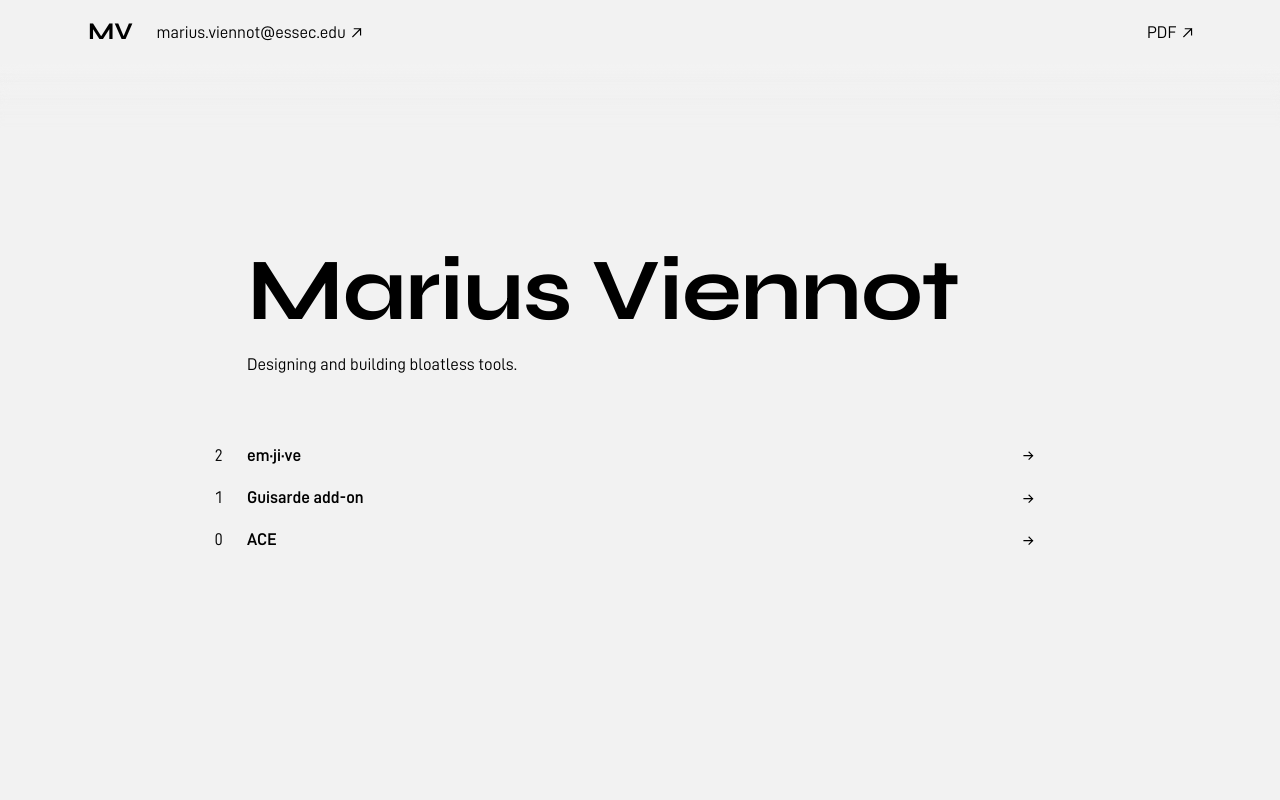
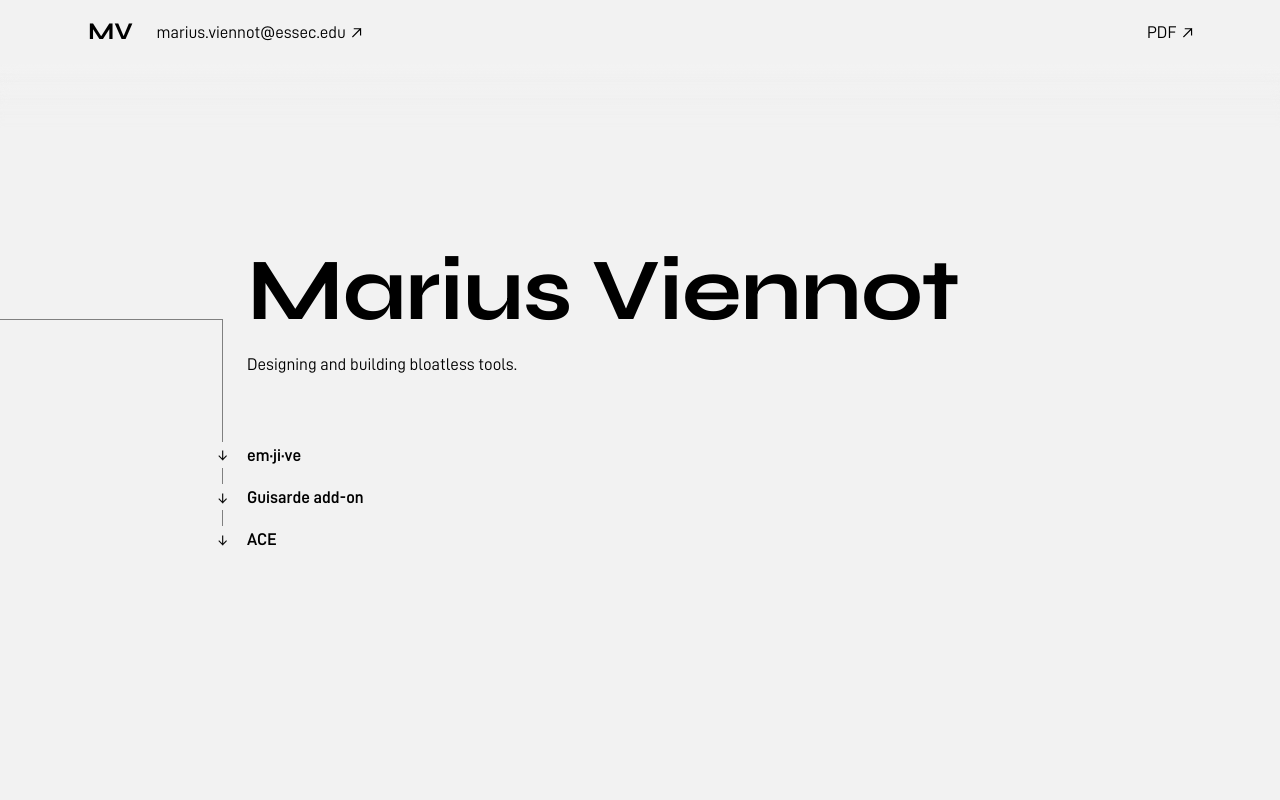
Before and after one commit to mariusvnt/ux-portfolio, a website built with Vite: page index.html in a window 1280 px wide. Shown: the top 800 px of the page. Built offline with nearby package versions, Linux system fonts and the light colour scheme.

Commit message:
Test grey hairline guides in the left column and down arrows on the cover
On the website only: a vertical line on the right edge of the left
column runs in each section from the big title's baseline to the end
of the last element, with holes for the left-column labels. A
horizontal line sits on each title's baseline, from the screen edge to
the vertical line. Lines are 0.75px in a new 50% --grey token.

The cover's 2/1/0 labels are replaced by down arrows on the line, and
its project links lose their right-pointing arrows.

Co-Authored-By: Claude Opus 5.5 <noreply@anthropic.com>

```diff
--- a/index.html
+++ b/index.html
@@ -37,13 +37,14 @@
       Arrows are added after links by src/main.js: a top-right arrow
       for links that leave the portfolio (other sites, email, the PDF),
       a left-to-right arrow for links to elsewhere on the portfolio.
-      data-no-arrow opts a link out (the MV monogram).
+      data-no-arrow opts a link out (the MV monogram, the cover's project
+      links). In the cover's project index, each project name has a
+      down arrow in the left column instead (data-arrow="down").
 
       On phones the labels in the left column switch to a compact form.
       A label with data-icon="mail|calendar|tools|link|person" is shown
       as that icon (added by src/main.js). Screen readers always get
-      the full label. The project index labels show the number alone at
-      every size ("Project " is visually hidden).
+      the full label.
     -->
     <header class="site-header screen-only">
       <div class="site-header__inner">
@@ -78,16 +79,16 @@
         <nav aria-label="Projects">
           <ul class="cover__index">
             <li class="row">
-              <p class="row__meta"><span class="visually-hidden">Project </span>2</p>
-              <a class="row__content" href="#emjive"><span class="text-body-strong">em·ji·ve</span></a>
+              <span class="row__meta" data-arrow="down" aria-hidden="true"></span>
+              <a class="row__content" href="#emjive" data-no-arrow><span class="text-body-strong">em·ji·ve</span></a>
             </li>
             <li class="row">
-              <p class="row__meta"><span class="visually-hidden">Project </span>1</p>
-              <a class="row__content" href="#guisarde"><span class="text-body-strong">Guisarde add-on</span></a>
+              <span class="row__meta" data-arrow="down" aria-hidden="true"></span>
+              <a class="row__content" href="#guisarde" data-no-arrow><span class="text-body-strong">Guisarde add-on</span></a>
             </li>
             <li class="row">
-              <p class="row__meta"><span class="visually-hidden">Project </span>0</p>
-              <a class="row__content" href="#ace"><span class="text-body-strong">ACE</span></a>
+              <span class="row__meta" data-arrow="down" aria-hidden="true"></span>
+              <a class="row__content" href="#ace" data-no-arrow><span class="text-body-strong">ACE</span></a>
             </li>
           </ul>
         </nav>
--- a/src/main.js
+++ b/src/main.js
@@ -13,12 +13,20 @@ const svg = (path) =>
   `<svg class="arrow" viewBox="0 0 12 12" aria-hidden="true" focusable="false"><path d="${path}" /></svg>`;
 const ARROW_OUT = svg('M1 11 11 1M3 1h8v8');
 const ARROW_IN = svg('M0 6h11M6.5 1.5 11 6l-4.5 4.5');
+// The same arrow turned to point down, its shaft in the middle of the box.
+const ARROW_DOWN = svg('M6 0v11M1.5 6.5 6 11l4.5-4.5');
 const here = location.origin + location.pathname;
 
 for (const link of document.querySelectorAll('a[href]:not([data-no-arrow])')) {
   const target = new URL(link.href);
   const leaves = target.origin + target.pathname !== here;
   link.insertAdjacentHTML('beforeend', leaves ? ARROW_OUT : ARROW_IN);
+}
+
+// Down arrows in the left column of the cover's project index, in front
+// of each project name (the links themselves have no arrow).
+for (const el of document.querySelectorAll('[data-arrow="down"]')) {
+  el.insertAdjacentHTML('beforeend', ARROW_DOWN);
 }
 
 // Compact labels: on phones, a left-column label with data-icon is shown
--- a/src/styles/main.css
+++ b/src/styles/main.css
@@ -252,21 +252,14 @@ video {
   gap: var(--space-3);
 }
 
-/* Plain like the CV's entry names. Each link is as wide as body text
-   (--measure): the name at the start, its arrow pushed to the end, so
-   the arrows line up with the right limit of the paragraphs. */
+/* Plain like the CV's entry names, with no arrow of their own: the
+   down arrow in the left column (added by src/main.js) points to them. */
 .cover__index a {
-  max-width: var(--measure);
-  display: flex;
-  justify-content: space-between;
-  align-items: baseline;
   text-decoration: none;
 }
 
-/* "Project 2 / 1 / 0": tabular figures give every digit the same
-   width, so the right-aligned labels line up whatever the number. */
-.cover__index .row__meta {
-  font-variant-numeric: tabular-nums;
+.cover__index .arrow {
+  margin-inline-start: 0;
 }
 
 /* ---------- Project ---------- */
@@ -338,6 +331,101 @@ video {
   color: var(--off-black);
 }
 
+/* ---------- Column lines (test, website only) ----------
+   A vertical hairline on the right edge of the left column, one
+   segment per section: from the big title's baseline, where it meets
+   the title's horizontal line, down past the pitch and the metadata to
+   the end of the section's last element.
+   The line sits behind the content: left-column labels' off-white
+   background cuts a hole in it, and the hero visual hides it.
+   A horizontal hairline sits on the baseline of each big title, in the
+   left column only. */
+@media screen {
+  /* Each section clips the masks drawn past its top or bottom. */
+  .cover,
+  .project {
+    position: relative;
+    isolation: isolate;
+    overflow-y: clip;
+  }
+
+  /* The line over the section's full height... */
+  .cover::before,
+  .project::before {
+    content: "";
+    position: absolute;
+    inset-block: 0;
+    left: calc(var(--meta-column-end) - var(--line-width));
+    width: var(--line-width);
+    background: var(--line-color);
+    z-index: -1;
+  }
+
+  /* ...masked from the section's top down to the title's baseline. The
+     mask is an empty inline-block at the start of the title: its
+     baseline is its bottom edge, so it stands on the title's baseline,
+     and the negative margins keep it from taking room in the line.
+     Shifted left across the column gap, it spans the line with half a
+     gap on each side. Painted with the line, behind the content. */
+  .row__title.main-title::before {
+    content: "";
+    display: inline-block;
+    position: relative;
+    z-index: -1;
+    left: calc(-1.5 * var(--column-gap));
+    width: var(--column-gap);
+    height: var(--line-reach);
+    margin-block-start: calc(-1 * var(--line-reach));
+    margin-inline-end: calc(-1 * var(--column-gap));
+    vertical-align: baseline;
+    background: var(--off-white);
+  }
+
+  /* ...and from the end of the last element to the section's bottom. */
+  .cover > :last-child,
+  .project > :last-child {
+    position: relative;
+  }
+
+  .cover > :last-child::after,
+  .project > :last-child::after {
+    content: "";
+    position: absolute;
+    inset: 100% 0 calc(-1 * var(--line-reach));
+    background: var(--off-white);
+    z-index: -1;
+  }
+
+  /* The background reaches half a gap past the column's edge (the text
+     stays put), so the hole is cut whatever the pixel rounding. */
+  .row__meta {
+    margin-inline-end: calc(-1 * var(--column-gap) / 2);
+    padding-inline-end: calc(var(--column-gap) / 2);
+    background: var(--off-white);
+  }
+
+  /* The cover's down arrows sit in their label's hole with their shaft
+     (the middle of the box) on the line: moved right by half the box,
+     back by half the line. */
+  .cover__index .arrow {
+    position: relative;
+    left: calc(var(--icon-size) / 2 - var(--line-width) / 2);
+  }
+
+  /* A grid item in the title's row, left column. Having no text, its
+     baseline is its bottom edge, so baseline alignment puts the line's
+     bottom on the title's baseline. The negative margin stretches it
+     left out to the screen edge. */
+  .row:has(> .main-title)::before {
+    content: "";
+    grid-column: 1;
+    grid-row: 1;
+    height: var(--line-width);
+    margin-inline-start: calc(-1 * var(--line-bleed));
+    background: var(--line-color);
+  }
+}
+
 /* ---------- PDF-only elements ----------
    Hidden on screen. Last before the print rules so it wins over the
    components' own display values (e.g. .details). */
--- a/src/styles/tokens.css
+++ b/src/styles/tokens.css
@@ -12,6 +12,8 @@
   --off-white: #f2f2f2;
   --off-black: #0d0d0d;
   --black: #000000;
+  /* The midpoint of the scale: a 50% grey. */
+  --grey: #808080;
 
   /* Dev-only marker for placeholder content (class="todo"). */
   --todo: #c2410c;
@@ -28,6 +30,17 @@
 
   /* ---------- Lines ---------- */
   --outline-todo: 1px dashed var(--todo);
+  /* Test: hairline guides on the website's left column. */
+  --line-width: 0.75px;
+  --line-color: var(--grey);
+  /* How far a guide may run past the element that draws it, before its
+     section clips it: at least the height between a section's top and
+     its title's baseline. */
+  --line-reach: 100svh;
+  /* How far the title lines run left past the content, to reach the
+     screen edge whatever the page width (overflow on the left never
+     scrolls). */
+  --line-bleed: 100vw;
 
   /* ---------- Icons ---------- */
   --icon-size: 0.55em;
@@ -74,6 +87,9 @@
   --content-column: 2;
   --meta-align: right;
   --column-gap: var(--space-3);
+  /* Where the left column ends, measured from a section's padding edge
+     (% = the section's width). Must follow --layout-columns. */
+  --meta-column-end: calc(var(--gutter) + var(--meta-icon-size));
   /* Gap between project metadata rows: as close as lines of one
      paragraph. */
   --details-gap: 0;
@@ -104,6 +120,8 @@
   :root {
     --layout-columns: minmax(0, 1fr) minmax(0, 7fr);
     --column-gap: var(--space-4);
+    /* 1 fr out of 8, after the gap. */
+    --meta-column-end: calc(var(--gutter) + (100% - 2 * var(--gutter) - var(--column-gap)) / 8);
   }
 }
 
```
